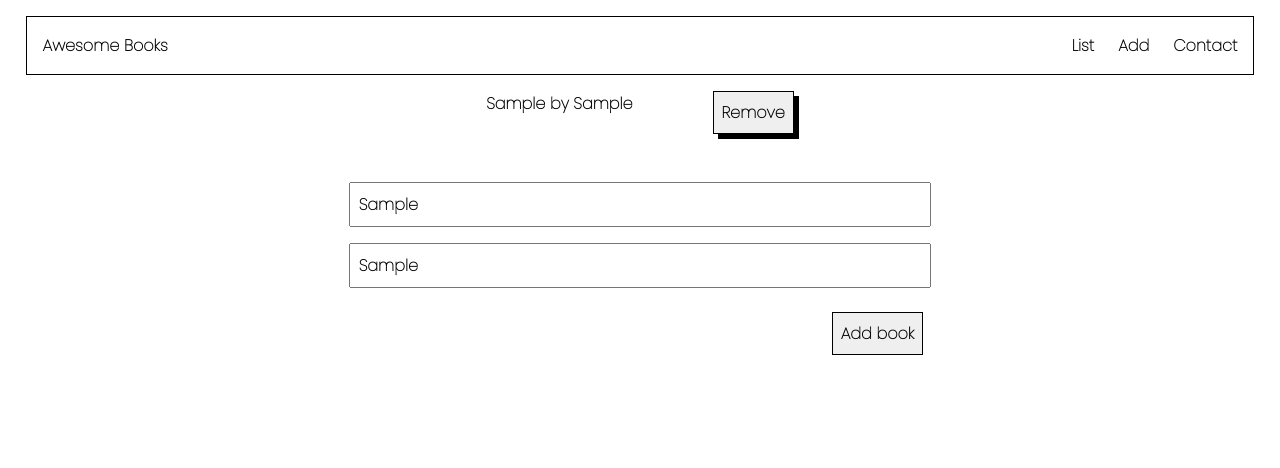
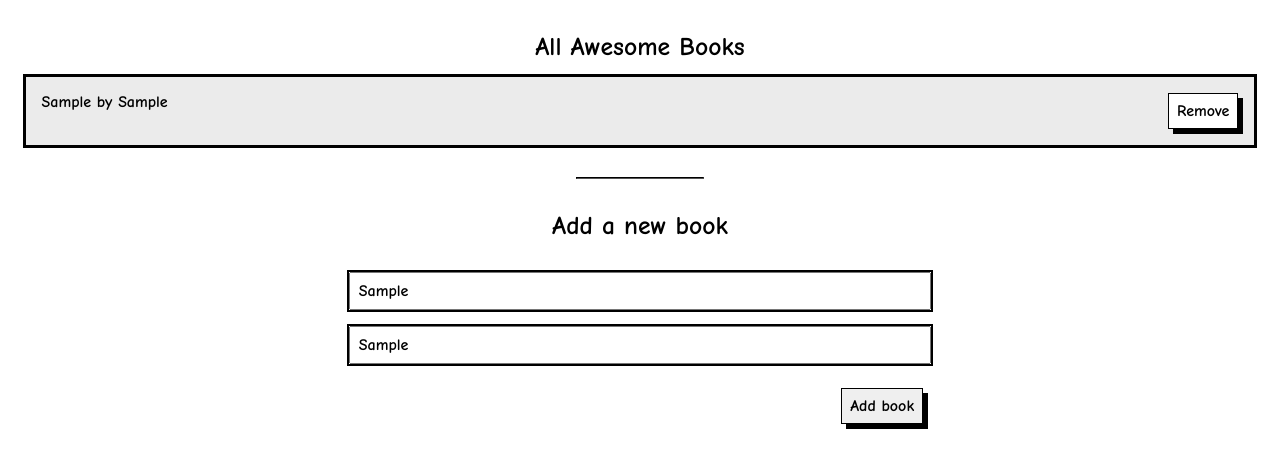
Before and after one commit to rominana/awesome-books, a website: page index.html in a window 1280 px wide. Both pictures are taken after typing "Sample", "Sample" into the empty fields and a click on the button "Add book". Drawn offline with Linux system fonts and the light colour scheme.

Commit message:
Update CSS and index.html

```diff
--- a/css/style.css
+++ b/css/style.css
@@ -1,12 +1,12 @@
-@import url('https://fonts.googleapis.com/css2?family=Poppins:wght@100&display=swap');
+@import url("https://fonts.googleapis.com/css2?family=Comic+Neue:ital,wght@0,300;0,400;0,700;1,400;1,700&family=Poppins:ital,wght@0,300;0,400;0,500;0,600;0,700;0,800;0,900;1,300;1,400;1,600;1,700&display=swap");
 
 * {
   margin: 0;
   padding: 0;
   box-sizing: border-box;
   font-size: 1rem;
-  font-family: 'Poppins', sans-serif;
-  font-weight: bolder;
+  font-family: "Comic Neue", sans-serif;
+  font-weight: 700;
 }
 
 li {
@@ -42,7 +42,6 @@ button {
   border: solid 1px #000;
 }
 
-h1,
 h2 {
   text-align: center;
   margin-top: 2rem;
@@ -60,7 +59,7 @@ h2 {
 hr {
   margin: 2rem auto;
   width: 10%;
-  border-width: 2px;
+  border-width: 1px;
   border-color: #000;
   background-color: #000;
 }
@@ -68,6 +67,7 @@ hr {
 nav {
   display: flex;
   justify-content: space-between;
+  align-items: center;
   padding: 1rem;
   width: 96%;
   margin: 1rem auto 0;
@@ -77,6 +77,11 @@ nav {
 nav > ul {
   display: flex;
   gap: 1.5rem;
+}
+
+.hide {
+  display: none;
+  visibility: hidden;
 }
 
 .remove {
@@ -114,11 +119,16 @@ nav > ul {
   padding: 0.5rem;
 }
 
+#new-book input {
+  outline: 2px solid #000;
+}
+
 #add-book {
   padding: 0.5rem;
-  appearance: none;
+  border: solid 1px #000;
   float: right;
   transition-duration: 0.1s;
+  box-shadow: 5px 5px black;
 }
 
 #add-book:hover {
@@ -139,15 +149,22 @@ nav > ul {
   margin: 0 auto 1rem;
 }
 
+#book-list {
+  display: flex;
+  flex-direction: column;
+  outline: 3px solid black;
+}
+
 #book-list li {
   list-style: none;
-  width: 100%;
   display: flex;
   padding: 1rem;
-  gap: 80px;
-  max-width: 50%;
-  margin: 0 auto;
-  justify-content: center;
+  justify-content: space-between;
+  background-color: rgba(230, 230, 230, 0.795);
+}
+
+#book-list :nth-child(even) {
+  background-color: white;
 }
 
 #contact {
--- a/index.html
+++ b/index.html
@@ -1,22 +1,25 @@
 <!DOCTYPE html>
 <html lang="en">
   <head>
-  <meta charset="UTF-8">
-  <meta http-equiv="X-UA-Compatible" content="IE=edge">
-  <meta name="viewport" content="width=device-width, initial-scale=1.0">
+    <meta charset="UTF-8" />
+    <meta http-equiv="X-UA-Compatible" content="IE=edge" />
+    <meta name="viewport" content="width=device-width, initial-scale=1.0" />
     <!--Poppins font-->
-  <link rel="preconnect" href="https://fonts.googleapis.com">
-  <link rel="preconnect" href="https://fonts.gstatic.com" crossorigin>
-  <link href="https://fonts.googleapis.com/css2?family=Poppins:wght@100&display=swap" rel="stylesheet">
-  <link rel="stylesheet" href="./css/style.css">
+    <link rel="preconnect" href="https://fonts.googleapis.com" />
+    <link rel="preconnect" href="https://fonts.gstatic.com" crossorigin />
+    <link
+      href="https://fonts.googleapis.com/css2?family=Poppins:wght@100&display=swap"
+      rel="stylesheet"
+    />
+    <link rel="stylesheet" href="./css/style.css" />
     <script defer src="./js/script.js"></script>
     <title>Awesome Books - Rodrigo and Romina</title>
   </head>
 
   <body>
     <!--NAVIGATION BAR-->
-  <nav>
-    <a href="index.html">Awesome Books</a>
+    <nav class="hide">
+      <a href="index.html"> <h1>Awesome Books</h1> </a>
       <ul>
         <li><a href="#" id="list-link">List</a></li>
         <li><a href="#" id="add-link">Add</a></li>
@@ -27,15 +30,23 @@
     <div id="container">
       <!--ALL BOOKS SECTION-->
       <section id="all-books">
+        <h2>All Awesome Books</h2>
         <ul id="book-list">
           <!--BOOK LIST GENERATED BY JAVASCRIPT-->
         </ul>
       </section>
       <!--ADD NEW BOOK SECTION-->
       <section id="add-new-book">
+        <hr />
+        <h2>Add a new book</h2>
         <fieldset id="new-book">
-        <input type="text" name="title" id="new-title" placeholder="Title">
-        <input type="text" name="author" id="new-author" placeholder="Author">
+          <input type="text" name="title" id="new-title" placeholder="Title" />
+          <input
+            type="text"
+            name="author"
+            id="new-author"
+            placeholder="Author"
+          />
           <div><button type="button" id="add-book">Add book</button></div>
         </fieldset>
       </section>
```
Lines whose indentation alone changed are shown as unchanged.
